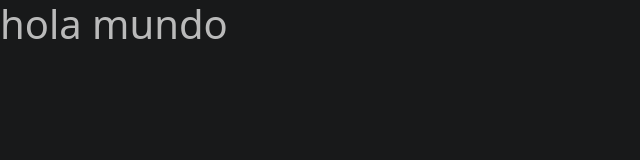
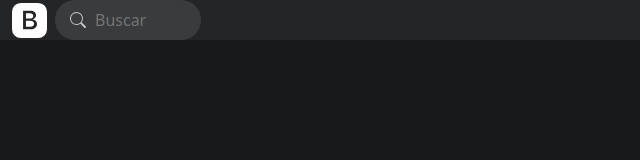
Before and after one commit to rchiara/curso-boostrap, a plain HTML site: page practicas/red-social/index.html in a window 1280 px wide. Shown: the whole page, without its empty margins (0-640 px from the left). Drawn offline with Linux system fonts and the light colour scheme.

Commit message:
barra de busqueda para pagina tipo facebook

```diff
--- a/practicas/red-social/css/estilos.css
+++ b/practicas/red-social/css/estilos.css
@@ -21,3 +21,37 @@ a{
     color: var(--texto);
     text-decoration: none;
 }
+
+/*++++++++++++++++++++*/
+/*++++++ HEADER ++++++*/
+/*++++++++++++++++++++*/
+header{
+    background: var(--fondo-contenido);
+    .logo{
+        display: inline-block;
+        svg{
+            color: var(--blanco);
+            width: 35px;
+            height: 35px;
+        }
+    }
+    .barra-busqueda{
+        position: relative;
+        width: 100%;
+        input{
+            width: 100%;
+            border: none;
+            background: var(--input);
+            color: var(--texto);
+            height: 40px;
+            border-radius: 100px;
+            padding: 0 20px 0 40px;
+        }
+        .icono{
+            position: absolute;
+            top: 6px; /*de arriba a abajo lo bajo 6 pixeles */
+            left: 15px;
+            color: var(--texto);
+        }
+    }
+}
--- a/practicas/red-social/index.html
+++ b/practicas/red-social/index.html
@@ -8,9 +8,35 @@
     <title>Red social estilo facebook</title>
 </head>
 <body>
-    <h1>
+    <header class="fixed-top">
+        <div class="container-fluid">
+            <div class="row">
+                <!-- logo y la barra de busqueda -->
+                <div class="col-2 d-flex align-items-center">
+                    <a href="#" class="logo me-2">
+                        <svg xmlns="http://www.w3.org/2000/svg" width="16" height="16" fill="currentColor" class="bi bi-bootstrap-fill" viewBox="0 0 16 16">
+                            <path d="M6.375 7.125V4.658h1.78c.973 0 1.542.457 1.542 1.237 0 .802-.604 1.23-1.764 1.23zm0 3.762h1.898c1.184 0 1.81-.48 1.81-1.377 0-.885-.65-1.348-1.886-1.348H6.375z"/>
+                            <path d="M4.002 0a4 4 0 0 0-4 4v8a4 4 0 0 0 4 4h8a4 4 0 0 0 4-4V4a4 4 0 0 0-4-4zm1.06 12V3.545h3.399c1.587 0 2.543.809 2.543 2.11 0 .884-.65 1.675-1.483 1.816v.1c1.143.117 1.904.931 1.904 2.033 0 1.488-1.084 2.396-2.888 2.396z"/>
+                          </svg>
+                    </a>
+                    <div class="barra-busqueda">
+                        <div class="icono">
+                            <svg xmlns="http://www.w3.org/2000/svg" width="16" height="16" fill="currentColor" class="bi bi-search" viewBox="0 0 16 16">
+                                <path d="M11.742 10.344a6.5 6.5 0 1 0-1.397 1.398h-.001q.044.06.098.115l3.85 3.85a1 1 0 0 0 1.415-1.414l-3.85-3.85a1 1 0 0 0-.115-.1zM12 6.5a5.5 5.5 0 1 1-11 0 5.5 5.5 0 0 1 11 0"/>
+                              </svg>
+                        </div>
+                        <input type="search" placeholder="Buscar">
+                    </div>
+                </div>
 
-    hola mundo</h1>
+                <!-- Menu -->
+                <div class="col-6"></div>
+
+                <!-- Botones -->
+                <div class="col-2"></div>
+            </div>
+        </div>
+    </header>
     <script src="js/bootstrap.bundle.min.js"></script>
 </body>
 </html>
```
